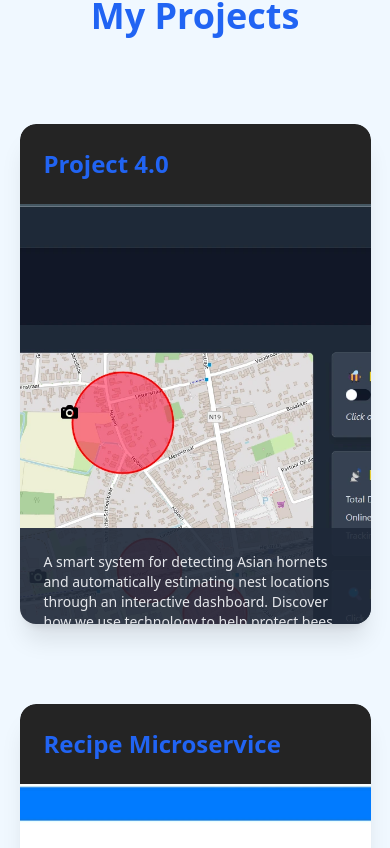
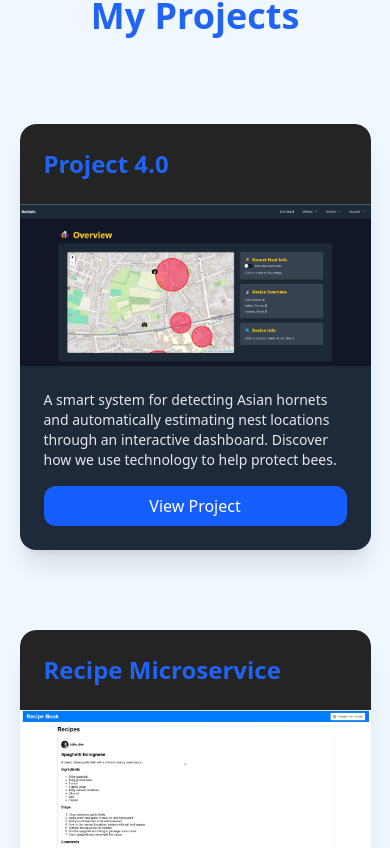
Before and after one commit to moussaramzi/portfolio, a React (Vite) app: page / in a window 390 px wide. Shown: the part 4916-5764 px from the top of the page. Built offline with nearby package versions, Linux system fonts and the light colour scheme.

Commit message:
fixed the description not fully showing on mobile

```diff
--- a/src/components/projects.tsx
+++ b/src/components/projects.tsx
@@ -28,26 +28,30 @@ function ProjectCard({ project, index }: { project: Project; index: number }) {
     >
       <a
         href={project.link}
-        className="block text-white rounded-2xl shadow-xl w-full max-w-5xl mx-auto relative overflow-hidden group cursor-pointer min-h-[500px] h-[500px]"
+        className="block text-white rounded-2xl shadow-xl w-full max-w-5xl mx-auto relative overflow-hidden group cursor-pointer"
       >
         <div className="p-6 bg-[#242424] rounded-t-2xl">
           <h3 className="text-2xl font-semibold">{t(project.titleKey)}</h3>
         </div>
-        <div className="relative w-full h-full">
+        <div className="relative w-full">
           <img
             src={project.image}
             alt={t(project.titleKey)}
-            className="absolute inset-0 w-full h-full object-cover z-0"
+            className="w-full object-cover z-0 max-h-72 md:max-h-none"
           />
 
           {/* Description for mobile (bottom) */}
-          <div className="md:hidden p-6 bg-gray-800/90 absolute bottom-0 left-0 w-full z-10">
-            <p className="text-gray-200 text-sm mb-2">
+          <div className="md:hidden w-full bg-gray-800
+           p-6">
+            <p className="text-gray-200 text-sm mb-2 break-words">
               {t(project.descriptionKey)}
             </p>
-            <span className="inline-block bg-blue-600 text-white py-2 px-4 rounded-xl">
-              View Project
-            </span>
+            <a
+              href={project.link}
+              className="inline-block bg-blue-600 text-white py-2 px-4 rounded-xl mt-2 w-full text-center"
+            >
+              {t("view")}
+            </a>
           </div>
 
           {/* Description for desktop */}
```
